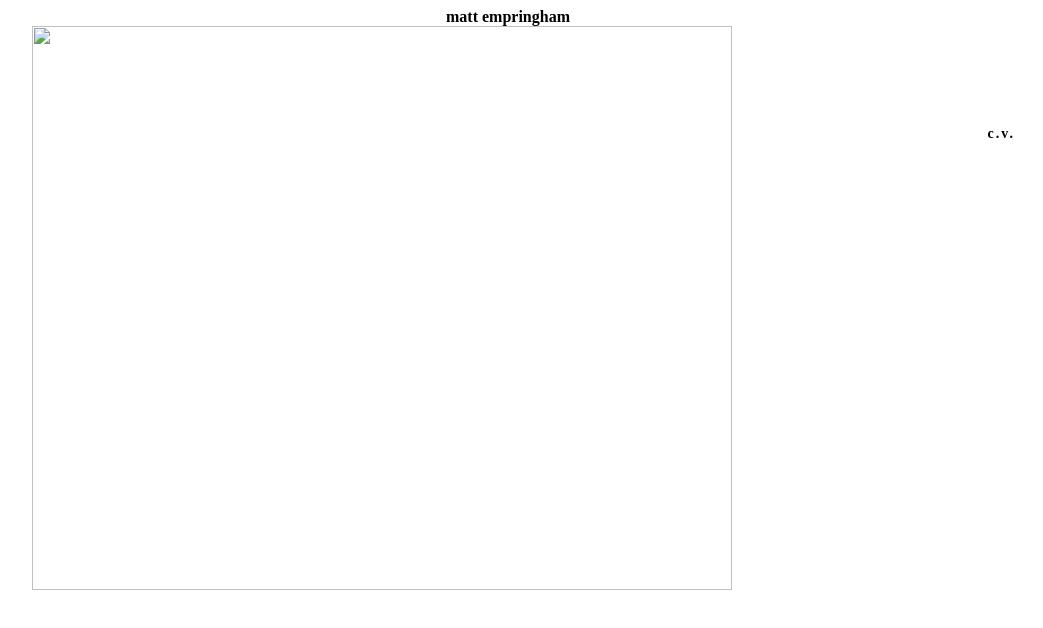
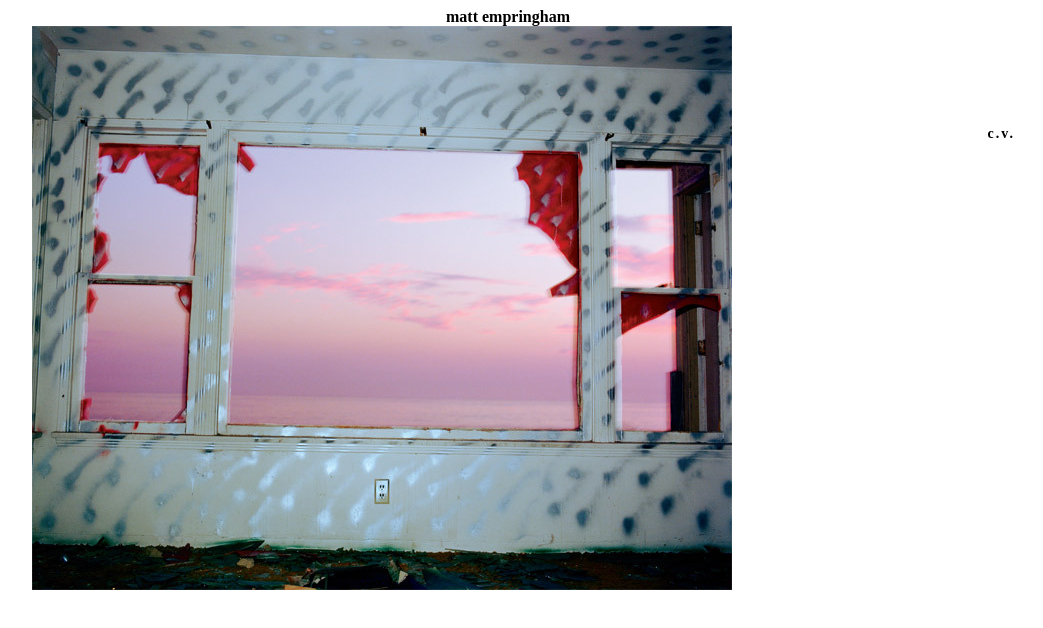
Before and after one commit to matt-empringham/matt-empringham.github.io, a plain HTML site: page index.html in a window 1280 px wide. Shown: the whole page, without its empty margins (232-1275 px from the left). Drawn offline with Linux system fonts and the light colour scheme.

Commit message:
Update index.html

```diff
--- a/index.html
+++ b/index.html
@@ -12,7 +12,7 @@
 
 	<main class="photo-stream">
 
-<img src="current/accidental beauty /article00_large.jpeg" width="700" height="564" alt=""/> </main>
+<img src="article00_large.jpeg" width="700" height="564" alt=""/> </main>
 
 </body>
 </html>
```
